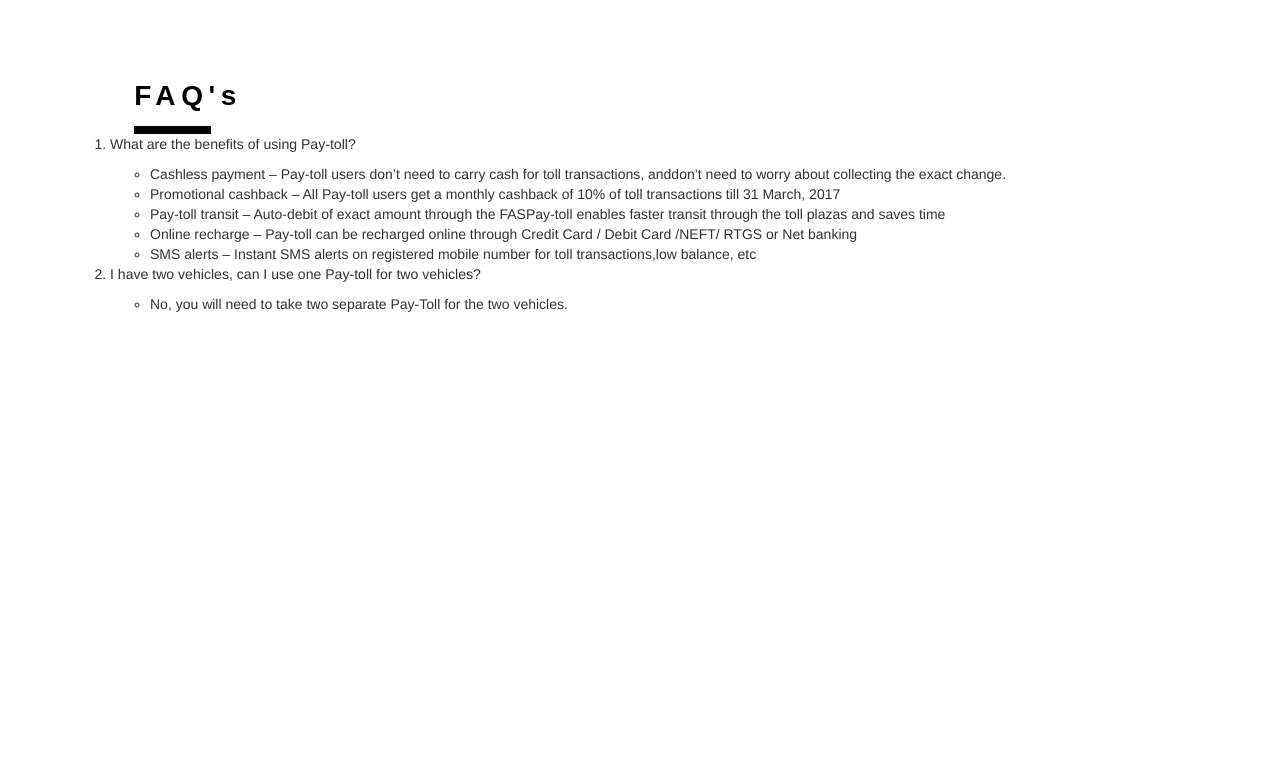
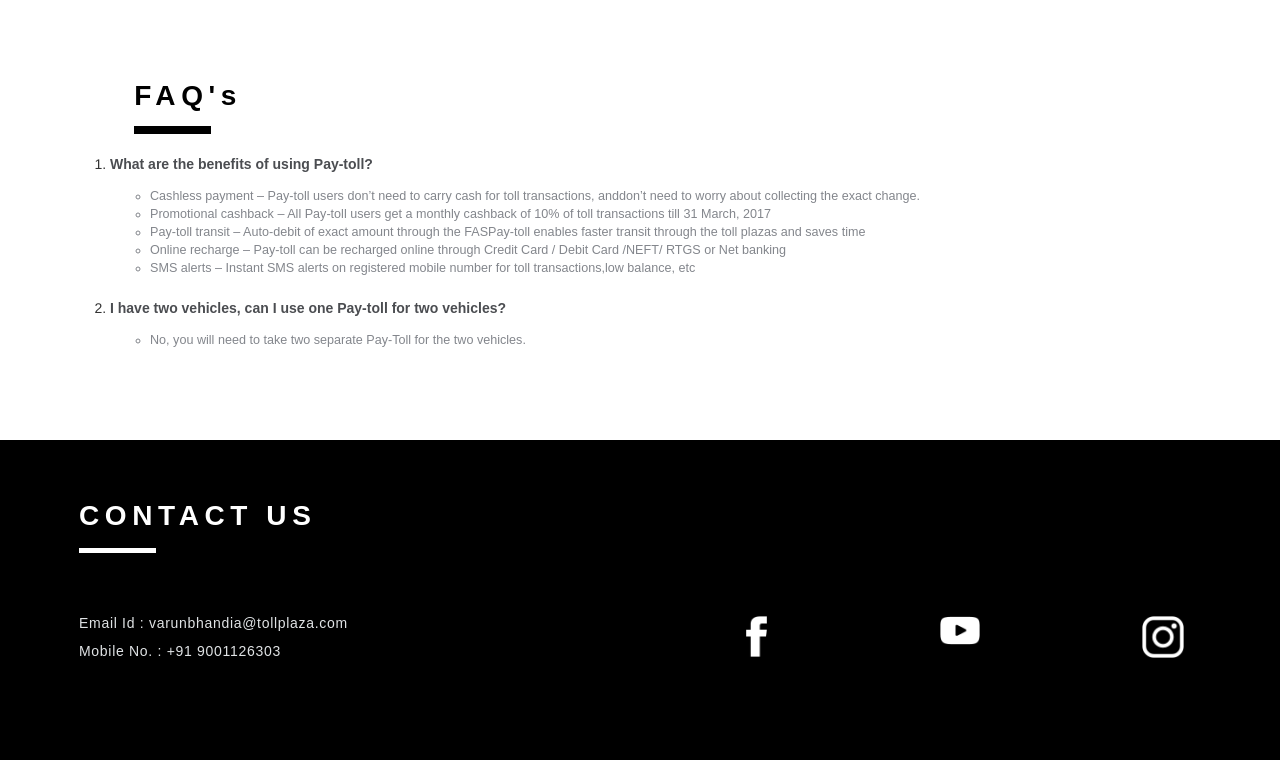
Before and after one commit to pv-912/toll-plaza, a PHP site: page /toll-plaza/faq.php in a window 1280 px wide. Shown: the part 60-820 px from the top of the page. Before the commit the page ends 372 px from the top, so only its background shows below. Run offline with PHP 8.4, Linux system fonts and the light colour scheme; some libraries are stand-ins or nearby versions.

Commit message:
faq page done

```diff
--- a/components/faq.php
+++ b/components/faq.php
@@ -13,9 +13,9 @@
             <div class="row" id="objectives">
                 <div class="container ">
                     <ol>
-                        <li><p class="faqQuestions text-justify">What are the benefits of using Pay-toll?</p></li>
+                        <li><p class="faqQuestions">What are the benefits of using Pay-toll?</p></li>
 
-                        <ul>
+                        <ul class="faqAnswer">
                             <li>Cashless payment – Pay-toll users don’t need to carry cash for toll transactions, anddon’t need to worry about collecting the exact change.</li>
                             <li>Promotional cashback – All Pay-toll users get a monthly cashback of 10% of toll transactions till 31 March, 2017</li>
                             <li>Pay-toll transit – Auto-debit of exact amount through the FASPay-toll enables faster transit through the toll plazas and saves time</li>
@@ -24,7 +24,7 @@
                         </ul>
 
                         <li><p class="faqQuestions">I have two vehicles, can I use one Pay-toll for two vehicles?</p></li>
-                        <ul>
+                        <ul class="faqAnswer">
                             <li>No, you will need to take two separate Pay-Toll for the two vehicles.</li>
                         </ul>
                     </ol>
@@ -32,3 +32,36 @@
             </div>
         </div>
         </div>
+<div id="contact" class="footer">
+    <div class="row">
+        <div class="col-md-6">
+            <div class="footer_header">
+                CONTACT US
+            </div>
+            <div class="half_underline_footer"></div>
+            <div class="email">
+                <p>Email Id : varunbhandia@tollplaza.com</p>
+                <p>Mobile No. : +91 9001126303</p>
+            </div>
+        </div>
+        <div class="col-md-6">
+            <div class="row">
+                    <div class="col-xs-4">
+                        <center>
+                        <a href="#"><img  src="../src/img/fb.png" alt="Sangram facebook" class="socialicons1"></a>
+                            </center>
+                    </div>
+                    <div class="col-xs-4">
+                        <center>
+                        <a href="#"> <img src="../src/img/youtube.png" alt="Sangram youtube" class="socialicons2"></a>
+                        </center>
+                    </div>
+                    <div class="col-xs-4">
+                        <center>
+                        <a href="#"> <img src="../src/img/insta.png" alt="Sangram instagram" class="socialicons3"></a>
+                        </center>
+                    </div>
+                </div>
+        </div>
+    </div>
+</div>
--- a/src/css/style.css
+++ b/src/css/style.css
@@ -499,13 +499,16 @@ a:focus{
     margin-right: 1vw !important;
 }
 .faqQuestions{
-    font-size: 1.1vw;
-    color: #333;
+    line-height: 200%;
+    margin-top: 2vh;
+    font-family: 'Montserrat', sans-serif;
+    font-size: 1em;
+    color: #4b4d51;
+    font-weight: 700;
 }
-.faqAnswer ul li{
- font-size: 1vw;
-    color: #777;
-    padding-left: 3vw;
-    margin-top: 0vh;
-    margin-bottom: 4vh;
+.faqAnswer{
+    font-family: 'Montserrat', sans-serif;
+    font-size: .9em;
+    color: #83868c;
+    font-weight: 500;
 }
```
